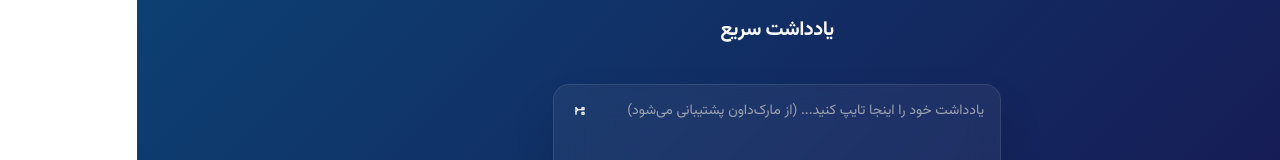
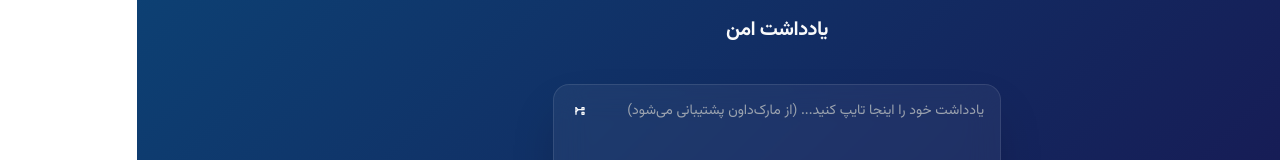
Before and after one commit to F4RD1N/secure-note, a Next.js app: page / in a window 1280 px wide. Shown: the top 160 px of the page. Built offline with nearby package versions, Linux system fonts and the light colour scheme.

Commit message:
fix some issues

```diff
--- a/src/app/layout.tsx
+++ b/src/app/layout.tsx
@@ -5,14 +5,14 @@ import Header from '@/components/Header';
 import { cn } from '@/lib/utils';
 
 export const metadata: Metadata = {
-  title: 'یادداشت سریع',
+  title: 'یادداشت امن',
   description: 'اشتراک‌گذاری سریع، امن و ساده‌ی یادداشت.',
-  applicationName: 'یادداشت سریع',
+  applicationName: 'یادداشت امن',
   manifest: '/manifest.json',
   appleWebApp: {
     capable: true,
     statusBarStyle: 'default',
-    title: 'یادداشت سریع',
+    title: 'یادداشت امن',
   },
 };
 
--- a/src/components/Header.tsx
+++ b/src/components/Header.tsx
@@ -22,7 +22,7 @@ export default function Header() {
         )}
         <Link href="/" className="text-xl font-bold tracking-tight">
           <h1>
-            یادداشت سریع
+            یادداشت امن
           </h1>
         </Link>
       </div>
--- a/src/components/NoteCreator.tsx
+++ b/src/components/NoteCreator.tsx
@@ -218,7 +218,7 @@ export default function NoteCreator() {
   const shareLink = () => {
     if (navigator.share && noteLink) {
       navigator.share({
-        title: 'لینک یادداشت سریع',
+        title: 'لینک یادداشت',
         text: 'یک یادداشت امن برای شما:',
         url: noteLink,
       }).catch(error => console.log('خطا در اشتراک‌گذاری:', error));
```
